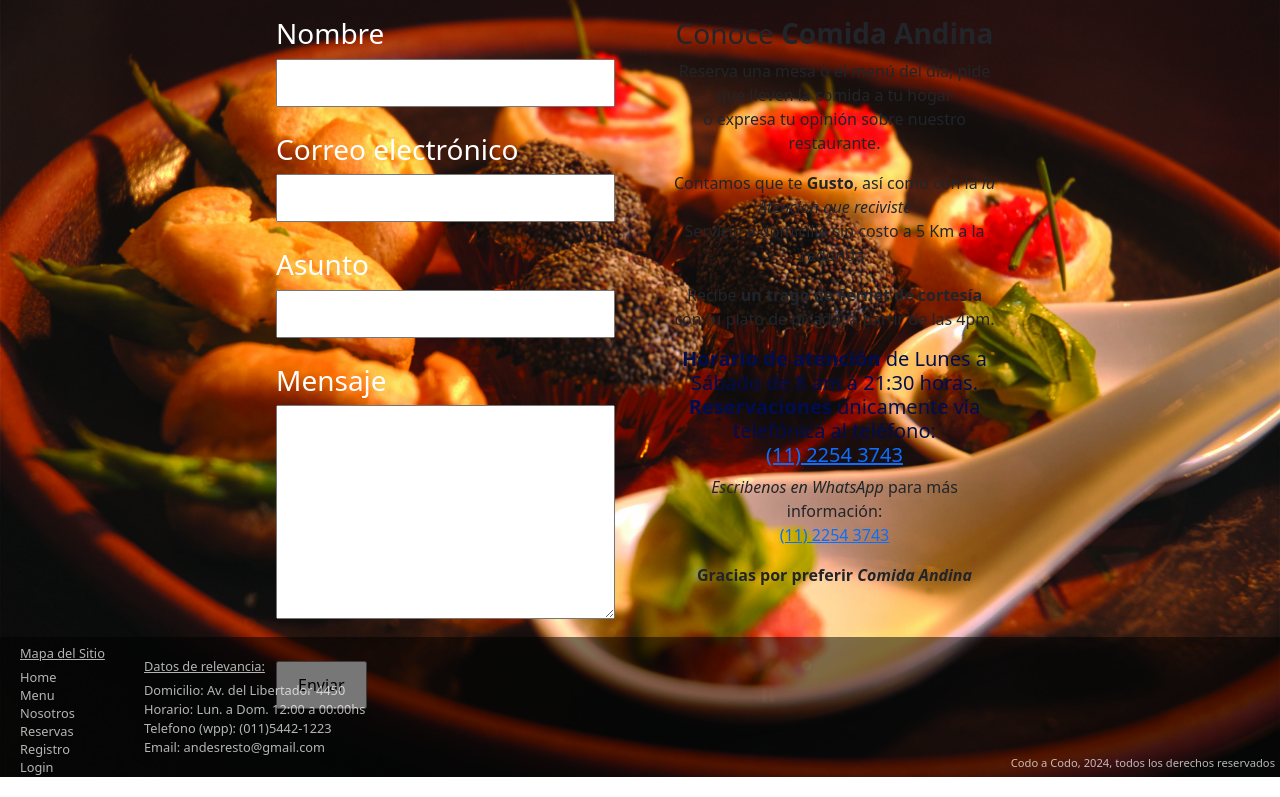
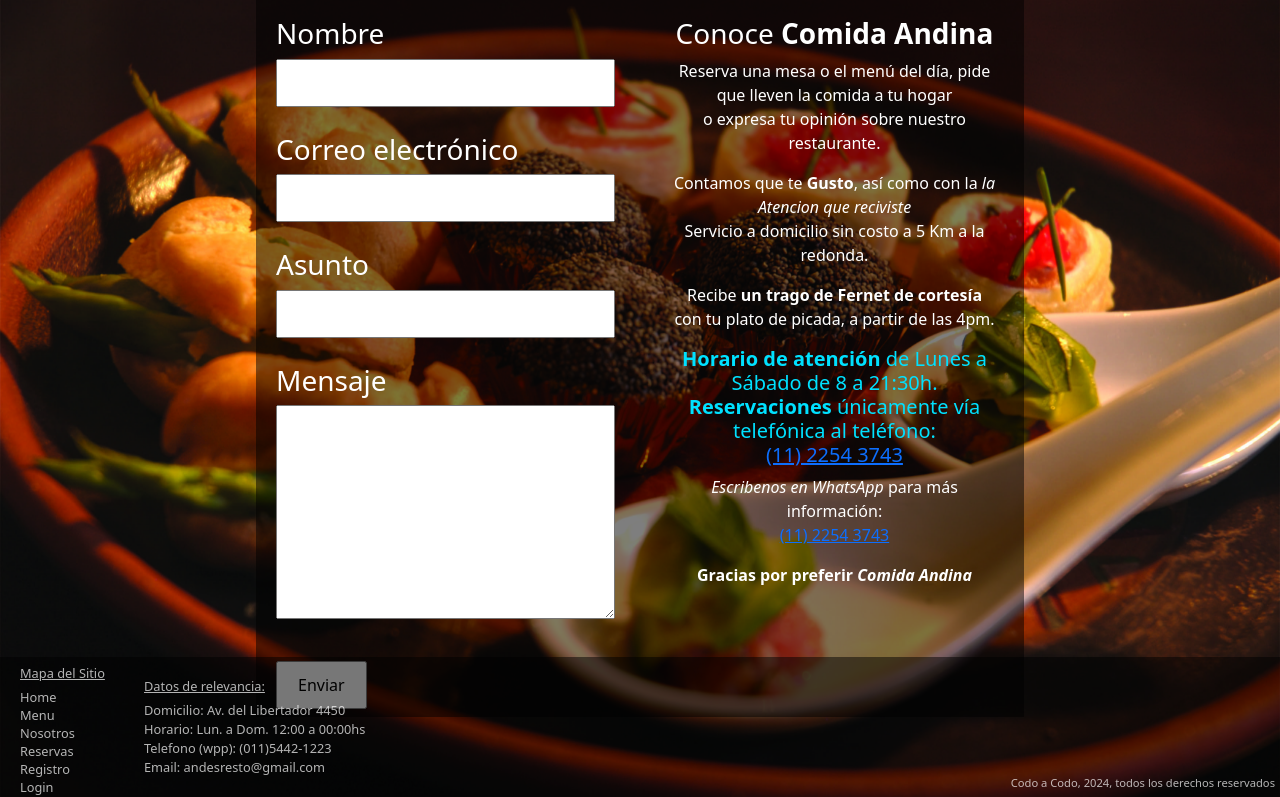
Before and after one commit to juansierra02/TPO_24146_01, a website: page templates/reservations.html in a window 1280 px wide. Shown: the part 53-850 px from the top of the page. Drawn offline with Linux system fonts and the light colour scheme.

Commit message:
Modificacion en fondo de formulario CSS

```diff
--- a/scss/reservations.scss
+++ b/scss/reservations.scss
@@ -1,8 +1,9 @@
 .section-container-reservations {
   display: flex;
   justify-content: space-between;
-  height: 700px;
+  height: 720px;
   width: 60%;
+  background-color: rgba(0, 0, 0, 0.5);
   .section-container_inner {
     display: flex;
     gap: 10px;
@@ -19,6 +20,7 @@
       flex: 1; // Los elementos hijos ocuparán el mismo espacio dentro del contenedor
       width: 50%;
       padding: 20px 20px 10px 20px;
+      color: white;
     }
   }
 
--- a/templates/reservations.html
+++ b/templates/reservations.html
@@ -98,9 +98,9 @@
                 Recibe <strong>un trago de Fernet de cortesía<br /></strong>con
                 tu plato de picada, a partir de las 4pm.
               </p>
-              <h5 style="color: #000d4e; text-align: center">
-                <strong>Horario de atención</strong> de Lunes a Sábado de 8 am a
-                21:30 horas.<br /><strong>Reservaciones</strong> únicamente vía
+              <h5 style="color: #00e1ff; text-align: center">
+                <strong>Horario de atención</strong> de Lunes a Sábado de 8 a
+                21:30h.<br /><strong>Reservaciones</strong> únicamente vía
                 telefónica al teléfono:<br /><a href="tel:11-2254 3743"
                   >(11) 2254 3743</a
                 >
```
Also changed, not shown: css/reservations.css, css/style.css, 2 other files.
